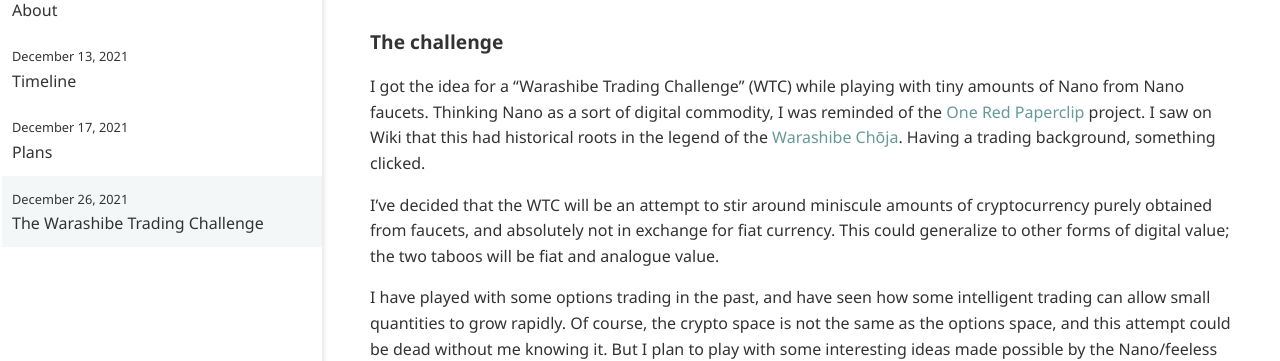
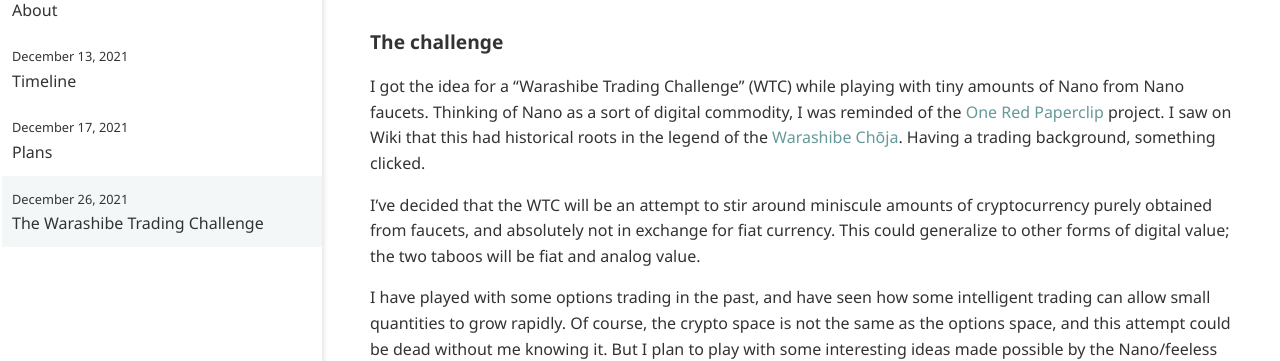
Before and after one commit to warashibetrader/warashibetrader.github.io, a Jekyll site: the page built from _posts/2021-12-26-warashibe-trading-challenge.md, in a window 1280 px wide and 900 px high. Shown: the part 154-515 px from the top of the window. Built offline with Jekyll 4.4.1, drawn with Linux system fonts in a browser that asks for light colours.

Commit message:
Update 2021-12-26-warashibe-trading-challenge.md

```diff
--- a/_posts/2021-12-26-warashibe-trading-challenge.md
+++ b/_posts/2021-12-26-warashibe-trading-challenge.md
@@ -6,9 +6,9 @@ Here's the story of how I came to this point.
 
 ### The challenge
 
-I got the idea for a "Warashibe Trading Challenge" (WTC) while playing with tiny amounts of Nano from Nano faucets. Thinking Nano as a sort of digital commodity, I was reminded of the [One Red Paperclip](https://en.wikipedia.org/wiki/One_red_paperclip) project. I saw on Wiki that this had historical roots in the legend of the [Warashibe Chōja](https://en.wikipedia.org/wiki/Straw_Millionaire). Having a trading background, something clicked.
+I got the idea for a "Warashibe Trading Challenge" (WTC) while playing with tiny amounts of Nano from Nano faucets. Thinking of Nano as a sort of digital commodity, I was reminded of the [One Red Paperclip](https://en.wikipedia.org/wiki/One_red_paperclip) project. I saw on Wiki that this had historical roots in the legend of the [Warashibe Chōja](https://en.wikipedia.org/wiki/Straw_Millionaire). Having a trading background, something clicked.
 
-I've decided that the WTC will be an attempt to stir around miniscule amounts of cryptocurrency purely obtained from faucets, and absolutely not in exchange for fiat currency. This could generalize to other forms of digital value; the two taboos will be fiat and analogue value.
+I've decided that the WTC will be an attempt to stir around miniscule amounts of cryptocurrency purely obtained from faucets, and absolutely not in exchange for fiat currency. This could generalize to other forms of digital value; the two taboos will be fiat and analog value.
 
 I have played with some options trading in the past, and have seen how some intelligent trading can allow small quantities to grow rapidly. Of course, the crypto space is not the same as the options space, and this attempt could be dead without me knowing it. But I plan to play with some interesting ideas made possible by the Nano/feeless ecosystem, and hopefully we'll have some fun along the way toward likely failure.
 
```
